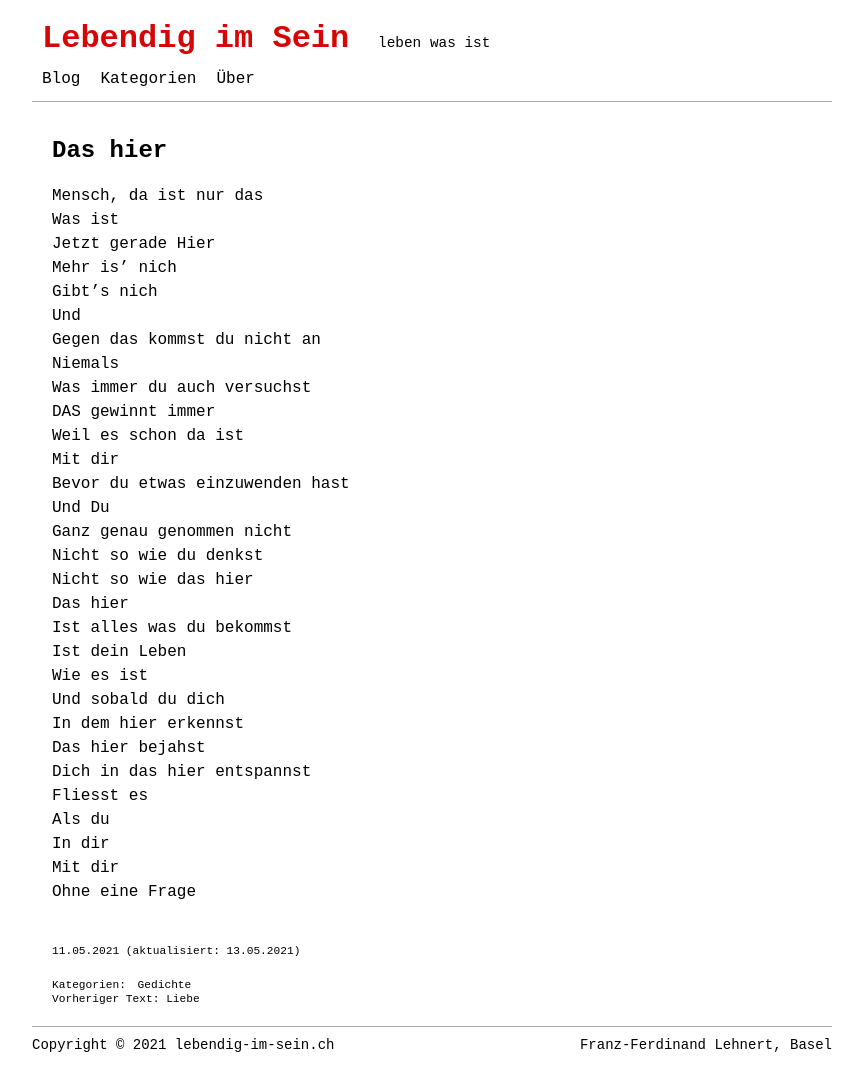
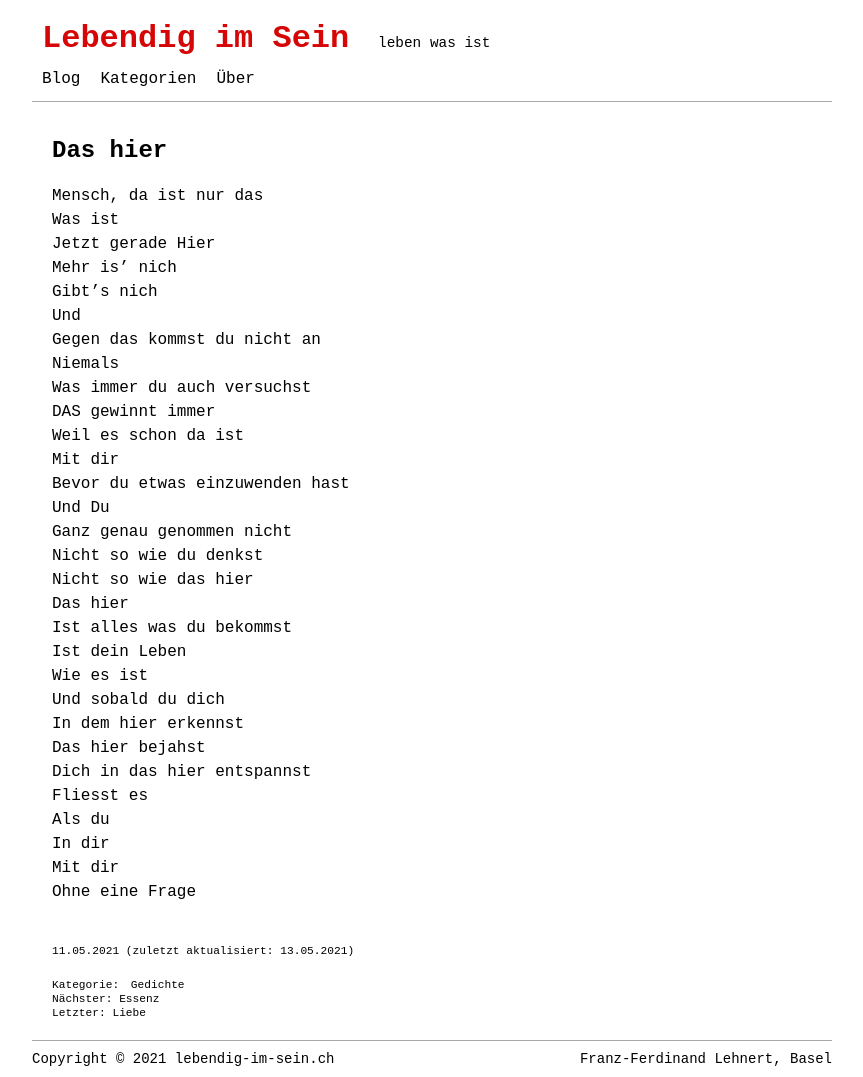
Before and after one commit to lebendigimsein/webpage, a Jekyll site: the page built from _posts/2021-05-11-das-hier.markdown, in a window 1280 px wide. Shown: the whole page, without its empty margins (208-1071 px from the left). Built offline with Jekyll 4.4.1, drawn with Linux system fonts in a browser that asks for light colours.

Commit message:
2021-05-06 13:26

```diff
--- a/_data/lang.yml
+++ b/_data/lang.yml
@@ -24,11 +24,11 @@ de:
   paginator_next: 'nächste'
   notification_404: 'Seite nicht gefunden :('
   post_write_date: 'Geschrieben am '
-  post_update_date: 'aktualisiert'
-  post_categories: 'Kategorien: '
+  post_update_date: 'zuletzt aktualisiert'
+  post_categories: 'Kategorie: '
   post_tags: 'Tags: '
-  post_previous: 'Vorheriger Text: '
-  post_next: 'Nächster Text: '
+  post_previous: 'Letzter: '
+  post_next: 'Nächster: '
   post_author: 'Autor: '
   categories_title: 'Kategorien'
 
--- a/_sass/custom.scss
+++ b/_sass/custom.scss
@@ -55,7 +55,7 @@ li.header-main-nav-item > a.active span {
 
 .categories-list {
     .posts-list-item {
-        margin: 0;
+        margin: 2px auto;
         line-height: inherit;
     }
 }
```
Also changed, not shown: _posts/2021-06-05-essenz.markdown (added, +25 -0 lines), pages/ueber.md (+12 -9 lines), _posts/2021-04-11-liebe.markdown (line endings or trailing spaces), _posts/2021-05-11-das-hier.markdown (line endings or trailing spaces).
